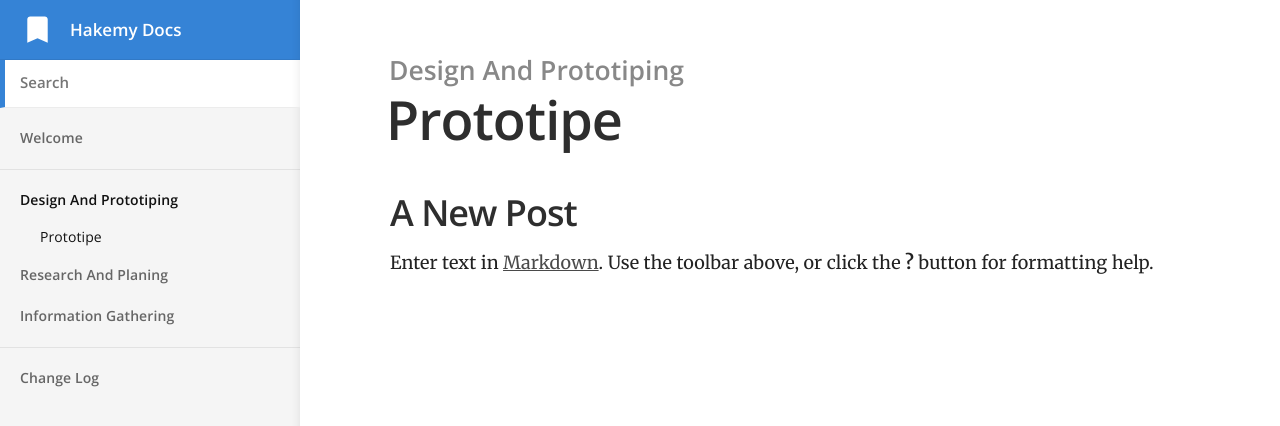
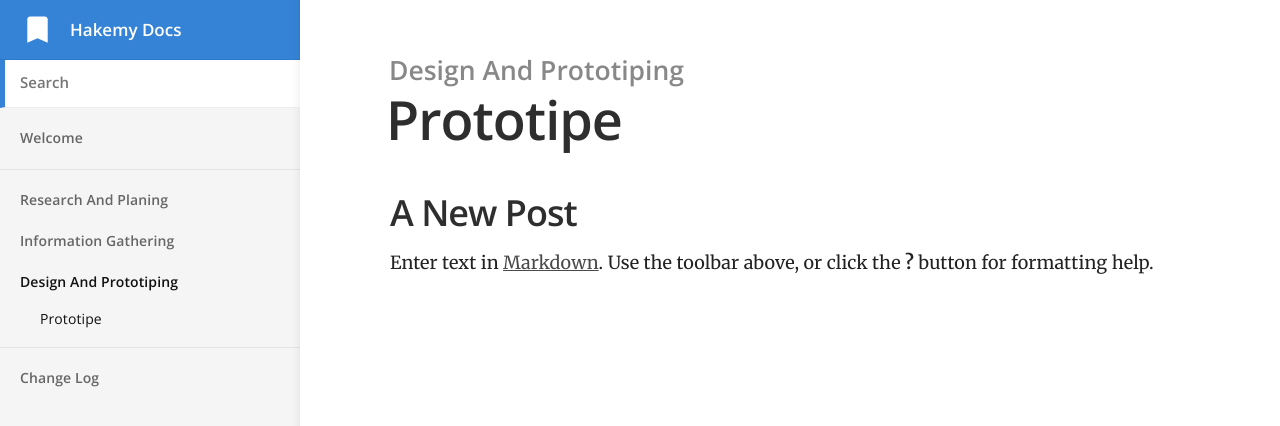
Before and after one commit to hanyakita-group/hakemy-docs, a Jekyll site: the page built from _posts/2021-08-28-prototipe.md, in a window 1280 px wide. Shown: the top 426 px of the page. Built offline with Jekyll 4.4.1, drawn with Linux system fonts in a browser that asks for light colours.

Commit message:
Update default.html

```diff
--- a/_layouts/default.html
+++ b/_layouts/default.html
@@ -46,7 +46,7 @@
 				</ul>
 
 				<ul>
-					{% assign grouped = site.posts | group_by: 'category' | sort: "category", "first" %}
+					{% assign grouped = site.posts | group_by: 'category' | sort: 'name' | reverse %}
 					{% for group in grouped %}
 						<li class="nav-item top-level {% if group.name == page.category %}current{% endif %}">
 							{% assign items = group.items | sort: 'order' %}
```
